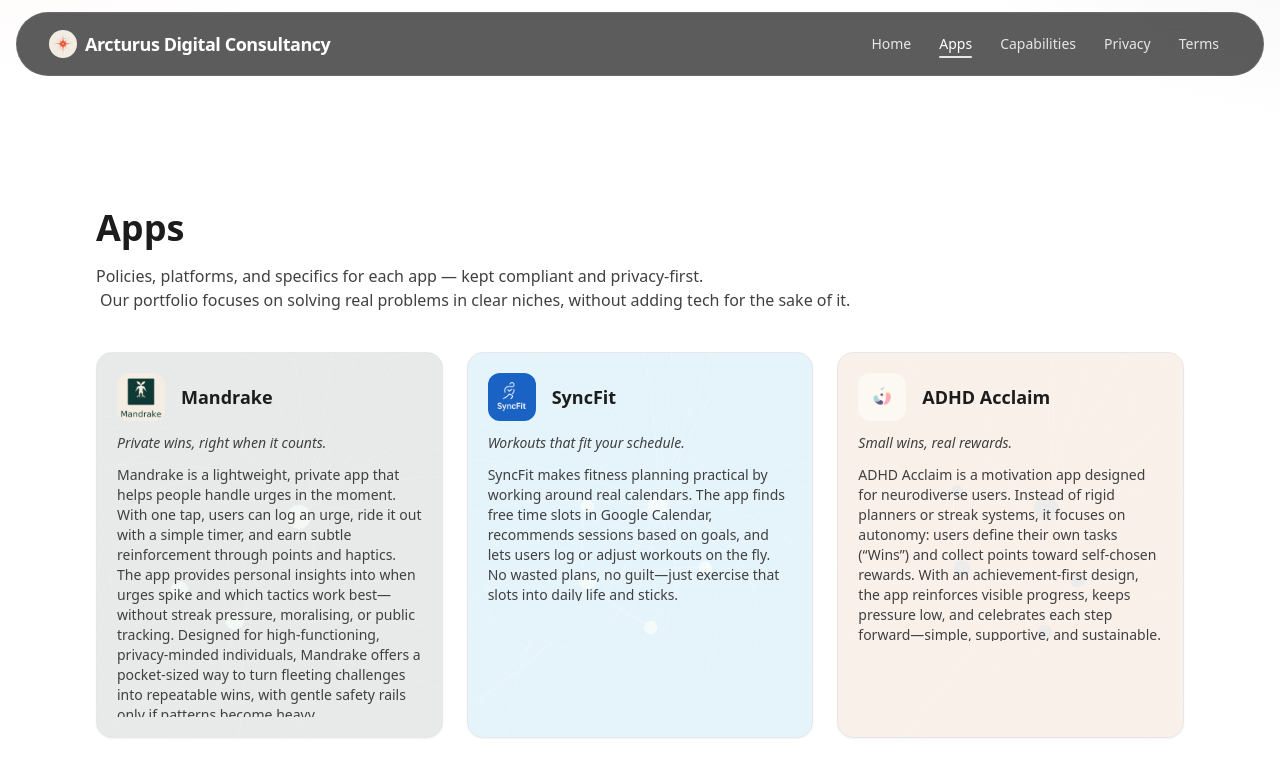
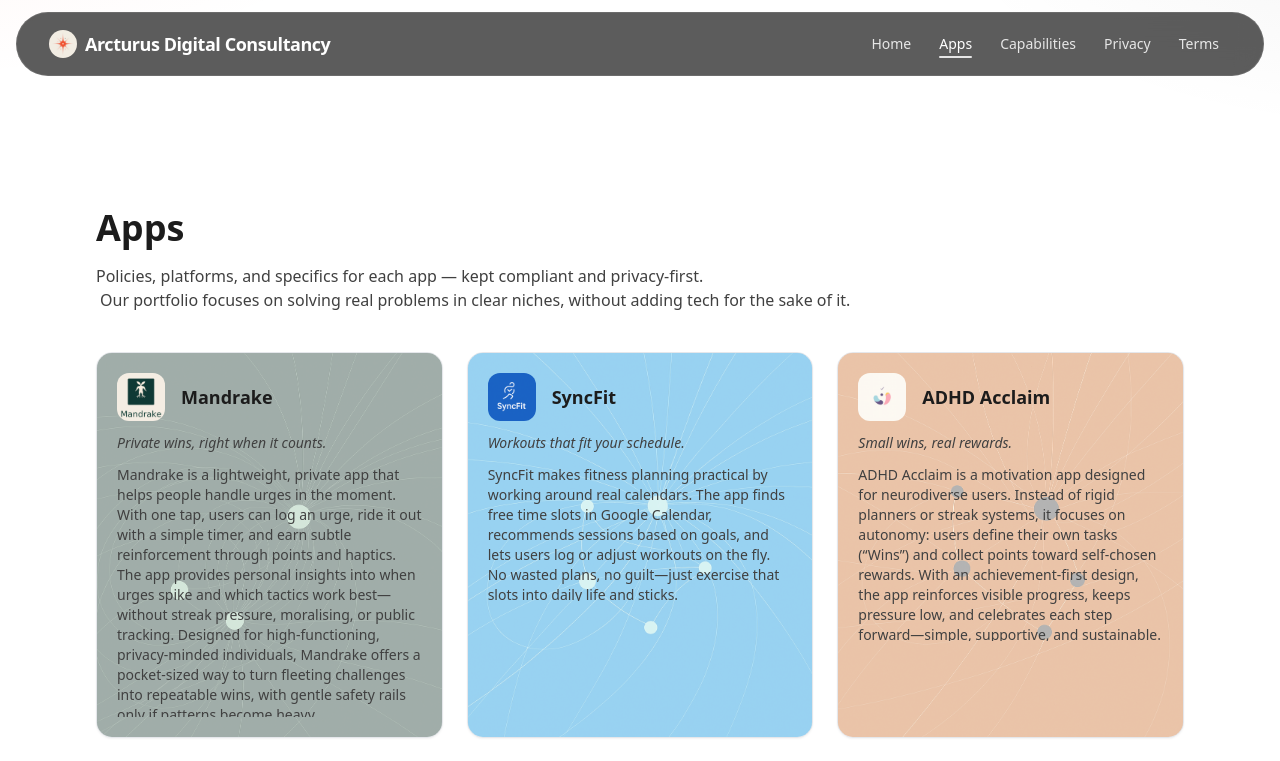
Before and after one commit to repinfaust/arcturusdc.github.io, a Next.js app: page /apps in a window 1280 px wide. Shown: the top 761 px of the page. Built offline with nearby package versions, Linux system fonts and the light colour scheme.

Commit message:
Update AppsClient.js

```diff
--- a/src/app/apps/AppsClient.js
+++ b/src/app/apps/AppsClient.js
@@ -14,11 +14,7 @@ function useInView(options) {
     const observer = new IntersectionObserver(
       (entries) => {
         const [entry] = entries;
-        if (entry.isIntersecting) {
-          setInView(true);
-        } else {
-          setInView(false); // collapse when leaving view
-        }
+        setInView(entry.isIntersecting);
       },
       { rootMargin: "0px 0px -10% 0px", threshold: 0.25, ...(options || {}) }
     );
@@ -46,7 +42,7 @@ function AppCard({ app }) {
       onMouseEnter={() => setPointerOver(true)}
       onMouseLeave={() => setPointerOver(false)}
     >
-      {/* Optional background */}
+      {/* Background (STRONGER now) */}
       {app.bg && (
         <>
           <Image
@@ -54,10 +50,11 @@ function AppCard({ app }) {
             alt=""
             fill
             sizes="(min-width:1024px) 33vw, (min-width:640px) 50vw, 100vw"
-            className="absolute inset-0 object-cover opacity-25"
+            className="absolute inset-0 object-cover opacity-45 transition-opacity duration-300" // was opacity-25
             priority={false}
           />
-          <div className="absolute inset-0 pointer-events-none bg-white/60" />
+          {/* lighter veil so text stays readable without killing the art */}
+          <div className="absolute inset-0 pointer-events-none bg-white/10" />   {/* was bg-white/60 */}
         </>
       )}
 
@@ -84,15 +81,12 @@ function AppCard({ app }) {
           <p className="text-sm text-neutral-700 italic mb-2">{strap}</p>
         )}
 
-        {/* Expandable area: opens in-view OR on hover/focus; collapses when out-of-view and not hovered/focused */}
+        {/* Expandable area */}
         <div
           className={[
             "relative overflow-hidden transition-[max-height] duration-500 ease-out",
-            // collapsed by default
             "max-h-0",
-            // interactive overrides
             "group-hover:max-h-64 group-focus-within:max-h-64",
-            // in-view expands (and will shrink again when out-of-view due to hook)
             inView ? "max-h-64" : "",
           ].join(" ")}
         >
@@ -102,7 +96,6 @@ function AppCard({ app }) {
               "transition-transform duration-500 ease-out",
               "delay-150",
               "opacity-0 translate-y-1",
-              // show when either in view or pointer is over (keeps fade synced with height)
               (inView || pointerOver) ? "opacity-100 translate-y-0" : "",
               "group-hover:opacity-100 group-hover:translate-y-0",
               "group-focus-within:opacity-100 group-focus-within:translate-y-0",
```
